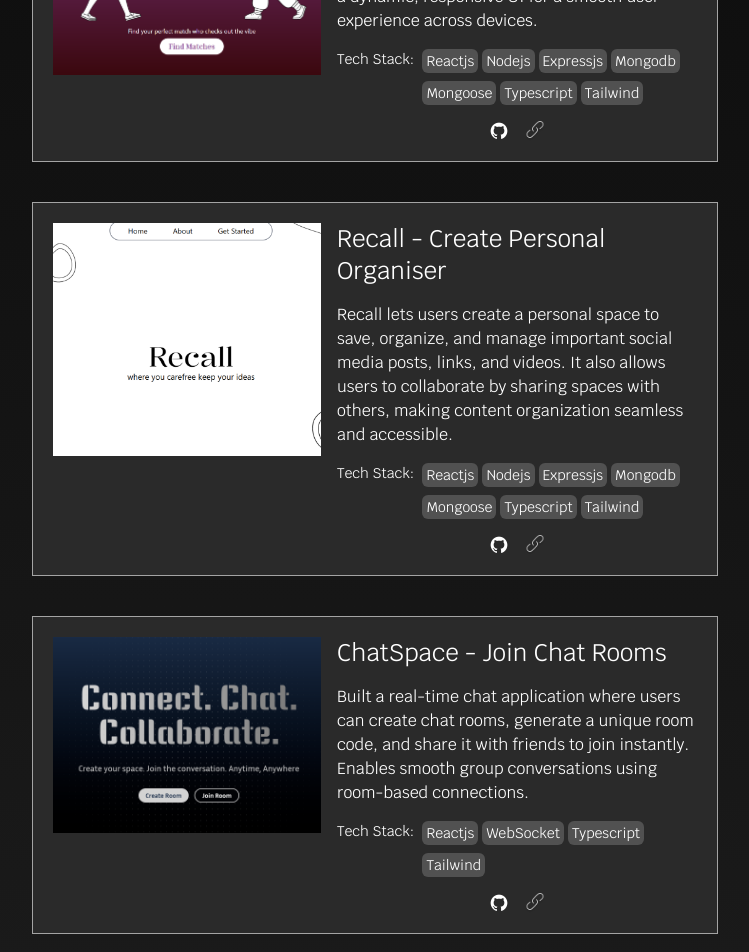
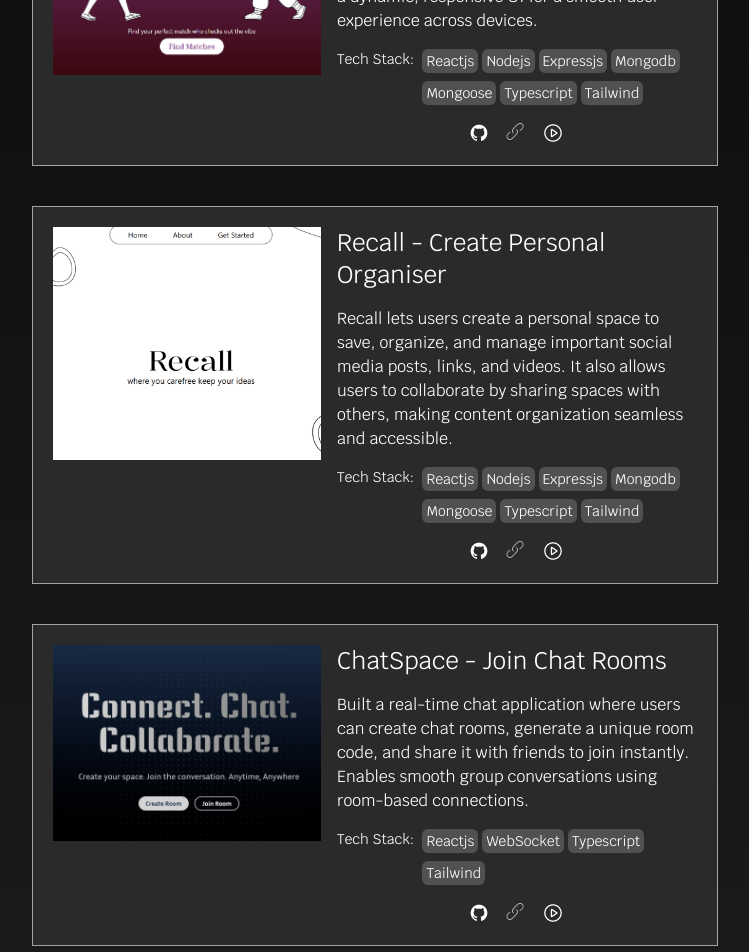
Before and after one commit to bhumikaPandeyCodes/bhumika-portfolio, a Next.js app: page / in a window 1280 px wide. Shown: the part 1760-2712 px from the top of the page, without its empty margins (265-1014 px from the left). Built offline with nearby package versions, Linux system fonts and the light colour scheme; a web font is replaced by a local one.

Commit message:
added video

```diff
--- a/app/components/Projects.tsx
+++ b/app/components/Projects.tsx
@@ -10,11 +10,11 @@ export default function Projects () {
     <section className="h-full w-screen flex flex-col items-center " id="Projects">
         <Title title="Projects"/>
       <ProjectBox img="/project1.png"name="Flicker: Dating webapp" description="Flicker is a full-stack dating app featuring user authentication, profile creation, swiping, matching, and real-time messaging. Designed a dynamic, responsive UI for a smooth user experience across devices."
-       techStack={skills1} githubLink="https://github.com/bhumikaPandeyCodes/flicker" websiteLink="https://flicker-date.vercel.app/"/>
+       techStack={skills1} githubLink="https://github.com/bhumikaPandeyCodes/flicker" websiteLink="https://flicker-date.vercel.app/" videoLink="https://drive.google.com/file/d/16_wT8cDHYx8cfRQEFa90k6Pq8LXw1Bax/view"/>
       <ProjectBox img="/project21.png"name="Recall - Create Personal Organiser" description="Recall lets users create a personal space to save, organize, and manage important social media posts, links, and videos. It also allows users to collaborate by sharing spaces with others, making content organization seamless and accessible."
-       techStack={skills2} githubLink="https://github.com/bhumikaPandeyCodes/recall" websiteLink="https://recall-second-brain.vercel.app/"/>
+       techStack={skills2} githubLink="https://github.com/bhumikaPandeyCodes/recall" websiteLink="https://recall-second-brain.vercel.app/" videoLink="https://drive.google.com/file/d/1n9l6HOM2yxf7kMwggzna3iQ8pv58-8mD/view"/>
       <ProjectBox img="/project3.png"name="ChatSpace - Join Chat Rooms" description="Built a real-time chat application where users can create chat rooms, generate a unique room code, and share it with friends to join instantly. Enables smooth group conversations using room-based connections."
-       techStack={skills3} githubLink="https://github.com/bhumikaPandeyCodes/space-chat" websiteLink="https://chat-space-id7f.onrender.com/"/>
+       techStack={skills3} githubLink="https://github.com/bhumikaPandeyCodes/space-chat" websiteLink="https://chat-space-id7f.onrender.com/" videoLink="https://drive.google.com/file/d/1-XgO8WlDHdRnQFdLaWDSGyQEeBX7oP9h/view"/>
     </section>
   )
 }
--- a/app/ui/ProjectBox.tsx
+++ b/app/ui/ProjectBox.tsx
@@ -8,10 +8,11 @@ interface IProjectBox{
     img: string,
     techStack: string[],
     githubLink: string,
-    websiteLink: string
+    websiteLink: string,
+    videoLink: string
 }
 
-export default function ProjectBox ({name, description, img, techStack, githubLink, websiteLink}:IProjectBox) {
+export default function ProjectBox ({name, description, img, techStack, githubLink, websiteLink, videoLink}:IProjectBox) {
     return (
         <div className="border-[1px] border-gray-100 bg-gray-600 flex flex-col items-center md:items-start md:flex-row gap-4 mx-auto p-5 font-krub my-5">
             <div className="w-[240px] h-[240px] md:w-[268px] md:h-[268px]">
@@ -50,6 +51,15 @@ export default function ProjectBox ({name, description, img, techStack, githubLi
                     className="cursor-pointer"
                     />
                 </Link>
+                <Link href={videoLink} target="_blank">
+                    <Image
+                    alt="video-link"
+                    src="/video.png"
+                    width={24}
+                    height={24}
+                    className="cursor-pointer"
+                    />
+                </Link>
               </div>
 
             </div>
```
Also changed, not shown: public/video.png (added).
